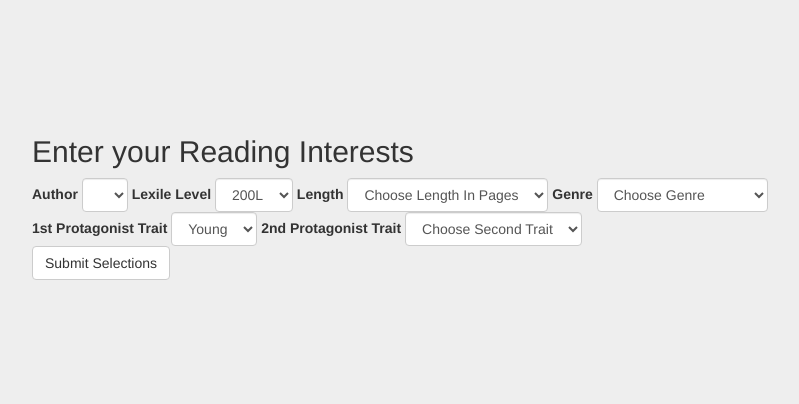
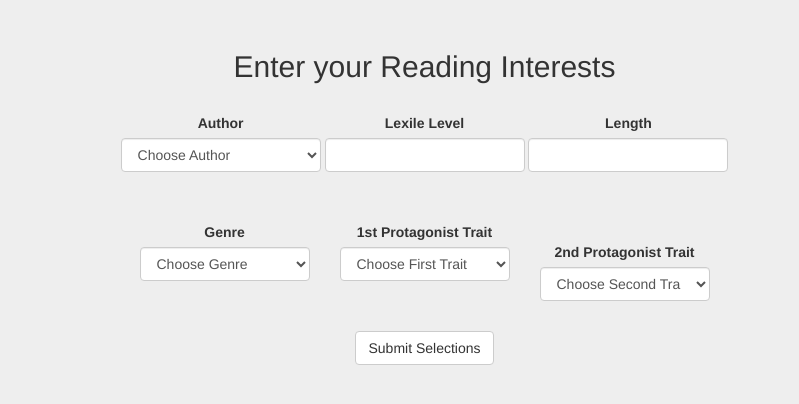
Before and after one commit to dantedallag/Book-Bonanza, a PHP site: page /studentSearch.html in a window 1280 px wide. Shown: the top 404 px of the page, without its empty margins (223-1022 px from the left). Run offline with PHP 8.4, Linux system fonts and the light colour scheme; lists and menus that the app fills with data are empty; some libraries are stand-ins or nearby versions.

Commit message:
studentSearch page is 98% aestethically done

```diff
--- a/search.css
+++ b/search.css
@@ -1,11 +1,55 @@
 body {
-  padding-top: 100px;
+  padding-top: 30px;
   padding-bottom: 40px;
+  padding-left: 80px;
+  padding-right: 300px;
   background-color: #eee;
 }
 
-.form-inline {
-	max-width: 800px;
-  	padding: 15px;
-  	margin: 0 auto;
+form {
+  width: 700px;
+  padding-left: 0px;
+  margin: 0px;
+  display: inline-block;
 }
+
+
+.form-group1{
+  padding-top: 20px;
+  padding-bottom: 30px;
+  display: inline-block;
+}
+
+.form-group21{
+  padding-left: 100px;
+  display: inline;
+  text-align: center;
+  width: 1000px;
+}
+
+.form-group22, .form-group23{
+  padding-left: 100px;
+  display: inline;
+  text-align: center;
+  width: 1000px;
+}
+
+.form-group31, .form-group32{
+  display: inline;
+  width: 1000px;
+}
+
+
+.selectContainer{
+  padding-top: 20px;
+  padding-bottom: 30px;
+  display: inline;
+  width: 200px;
+}
+
+.container{
+	max-width: 1000px;
+  padding-left: 150px;
+  margin: 0 auto;
+  text-align: center;
+}
--- a/studentSearch.html
+++ b/studentSearch.html
@@ -25,31 +25,28 @@
 
 <body>
 <div class="container">
-	<form class="form-inline">
 	<h2>Enter your Reading Interests</h2>
-		<div class="form-group">
-
+	<form>
+		<div class="form-group1" style=bl>
 			<label for "sel1">Author</label>
-			<select class="form-control" id="sel1">
+			<select class="form-control" style="width: 200px" id="sel1">
+					<option value="">Choose Author</option>
+					<option value="Historical Fiction">Test1</option>
+					<option value="Children's Literature">Test2</option>
 			</select>
+		</div>
+		<div class="form-group1" style=bl>
 			<label for "sel2">Lexile Level</label>
-			<select class="form-control" id="sel2">
-				<option>200L</option>
-			</select>
+			<input type="text" style="width: 200px" class="form-control" id="sel2"/>
+		</div>
+		<div class="form-group1" style=bl>
 			<label for "sel3">Length</label>
-			<select class="form-control" id="sel3">
-				    <option value="">Choose Length In Pages</option>
-                    <option value="1-100">1-100</option>
-                    <option value="101-200">101-200</option>
-                    <option value="201-300">201-300</option>
-                    <option value="301-400">301-400</option>
-                    <option value="401-500">401-500</option>
-                    <option value="501-600">501-600</option>
-                    <option value="601-700">601-700</option>
-                    <option value="701-800">701-800</option>
-                    <option value="801-900">801-900</option>
-                    <option value="901-1000">901-1000</option>
-			</select>
+			<input type="text" style="width: 200px" class="form-control" id="sel3"/>
+		</div>
+	</form>
+	<form style="padding-left: 50px; width=3000px;">
+		<div class="form-group21">
+			<div class="col-xs-3 selectContainer">
 				<label for "sel4">Genre</label>
 				<select class="form-control" id="sel4">
 					<option value="">Choose Genre</option>
@@ -67,10 +64,31 @@
 					<option value="Mystery">Mystery</option>
 					<option value="Horror">Horror</option>
 				</select>
+			</div>
+		</div>
+		<div class="form-group22">
+           	<div class="col-xs-3 selectContainer">
 				<label for "sel5">1st Protagonist Trait</label>
 				<select class="form-control" id="sel5">
-				<option>Young</option>
+					<option value="">Choose First Trait</option>
+                    <option value="Short">African American</option>
+                    <option value="Short">Native American</option>
+                    <option value="Medium">Mexican American</option>
+                    <option value="Long">Scandinavian American</option>
+                    <option value="Medium">Hispanic</option>
+                    <option value="Medium">Chilean</option>
+                    <option value="Long">Pakistani</option>
+                    <option value="Short">Hatian</option>
+                    <option value="Long">Polish</option>
+                    <option value="Short">Persian</option>
+                    <option value="Medium">Afghanistani</option>
+                    <option value="Long">Interacial</option>
+                    <option value="Short">Biracial</option>
+                    <option value="Long">Young</option>
+                    <option value="Medium">Dog</option>
 				</select>
+			</div>
+           	<div class="col-xs-3 selectContainer">
 				<label for "sel6">2nd Protagonist Trait</label>
 				<select class="form-control" id="sel6">
 					    <option value="">Choose Second Trait</option>
@@ -78,9 +96,10 @@
 		                <option value="Female">Female</option>
 	                    <option value="Couple">Couple</option>
 				</select>
-
+			</div>
+		</div>
 			<script> populateCBoxes(); </script>
-		</div>
+	</form>
 		<!--Change href link when the search page is ready -->
         <button type="button" class="btn btn-default" id="submit">Submit Selections</button>
 		<script>
```
Lines whose indentation alone changed are shown as unchanged.
